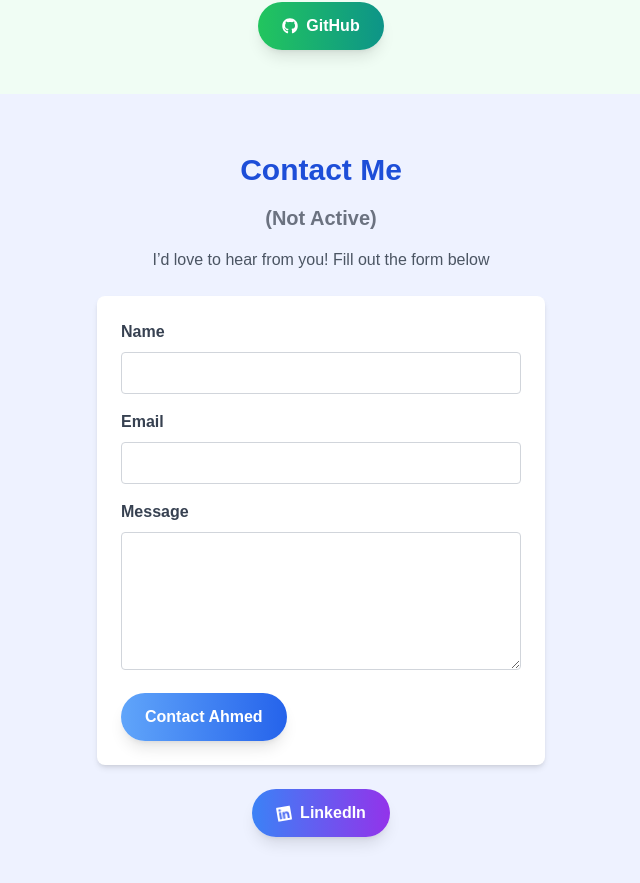
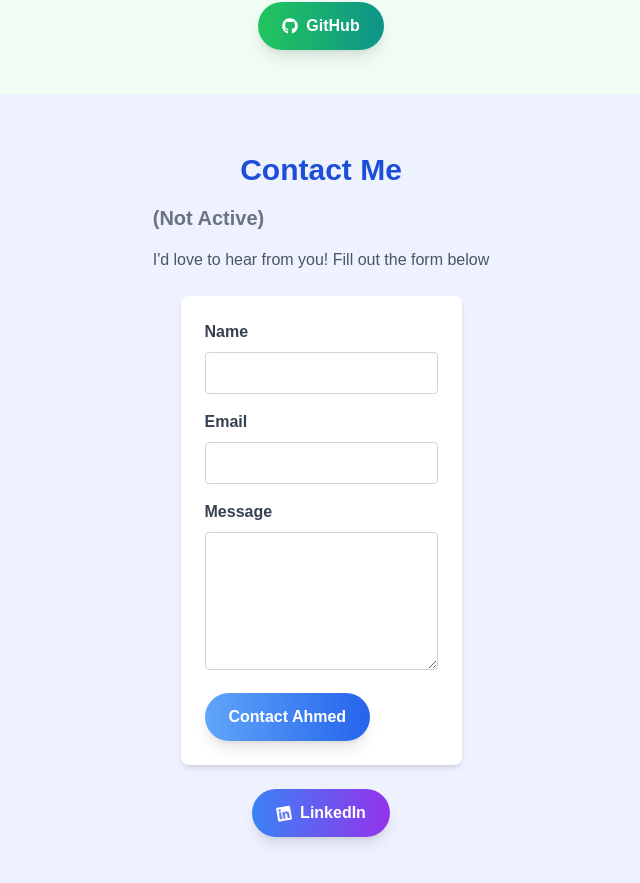
Before and after one commit to ahmedabouelnaga/MyWebsite, a Next.js app: page /contact in a window 1280 px wide. Shown: the part 3398-4281 px from the top of the page, without its empty margins (319-959 px from the left). Built offline with nearby package versions, Linux system fonts and the light colour scheme.

Commit message:
fixed a bug

```diff
--- a/pages/contact.tsx
+++ b/pages/contact.tsx
@@ -1,6 +1,7 @@
 import { useState, ChangeEvent, FormEvent } from 'react';
 import { FaLinkedin } from 'react-icons/fa';
 import { motion } from 'framer-motion';
+import SlideInWhenVisible from '../components/animation/SlideInWhenVisible';
 
 export function ContactSection() {
   const [formData, setFormData] = useState({ name: '', email: '', message: '' });
@@ -45,30 +46,23 @@ export function ContactSection() {
 
   return (
     <div id="contact" className="min-h-screen bg-indigo-50 flex flex-col items-center justify-center p-4">
+      <SlideInWhenVisible direction="top">
         <motion.h1
-        initial={{ opacity: 0, scale: 0.5 }}
-        animate={{ opacity: 1, scale: 1 }}
-        transition={{ type: "spring", stiffness: 300, damping: 30 }}
           className="text-3xl font-bold text-blue-700 mb-4"
         >
           Contact Me
         </motion.h1>
+      </SlideInWhenVisible>
+
+      <SlideInWhenVisible direction="left" delay={0.2}>
         <h2 className="text-xl font-semibold text-gray-500 mb-4">(Not Active)</h2>
         <p className="mb-6 text-gray-600 text-center">
-        I’d love to hear from you! Fill out the form below
-        <a href="mailto:yourname@example.com" className="text-blue-600 underline">
-        </a>
+          I&apos;d love to hear from you! Fill out the form below
         </p>
+      </SlideInWhenVisible>
+
+      <SlideInWhenVisible direction="right" delay={0.4}>
         <motion.form
-        initial="hidden"
-        animate="show"
-        variants={{
-          show: {
-            transition: {
-              staggerChildren: 0.1
-            }
-          }
-        }}
           onSubmit={handleSubmit}
           className="bg-white shadow-md rounded-lg p-6 w-full max-w-md"
         >
@@ -124,10 +118,10 @@ export function ContactSection() {
             Contact Ahmed
           </motion.button>
         </motion.form>
+      </SlideInWhenVisible>
+
+      <SlideInWhenVisible direction="bottom" delay={0.6}>
         <motion.button
-        initial={{ opacity: 0, y: 20 }}
-        animate={{ opacity: 1, y: 0 }}
-        transition={{ delay: 0.1 }}
           whileHover={{
             scale: 1.05,
             boxShadow: "0 0 25px rgba(59, 130, 246, 0.5)",
@@ -152,6 +146,7 @@ export function ContactSection() {
           </motion.div>
           LinkedIn
         </motion.button>
+      </SlideInWhenVisible>
     </div>
   );
 }
```
Lines whose indentation alone changed are shown as unchanged.
